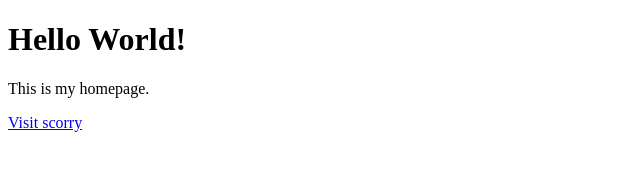
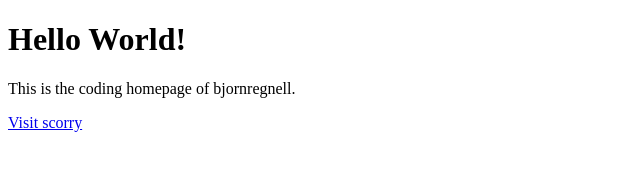
Before and after one commit to bjornregnell/bjornregnell.github.io, a plain HTML site: page index.html in a window 1280 px wide. Shown: the whole page, without its empty margins (0-640 px from the left). Drawn offline with Linux system fonts and the light colour scheme.

Commit message:
Update homepage description

```diff
--- a/index.html
+++ b/index.html
@@ -5,7 +5,7 @@
   </head>
   <body>
     <h1>Hello World!</h1>
-    <p>This is my homepage.</p>
+    <p>This is the coding homepage of bjornregnell.</p>
     <a href="scorry/index.html">Visit scorry</a>
   </body>
 </html>
```
